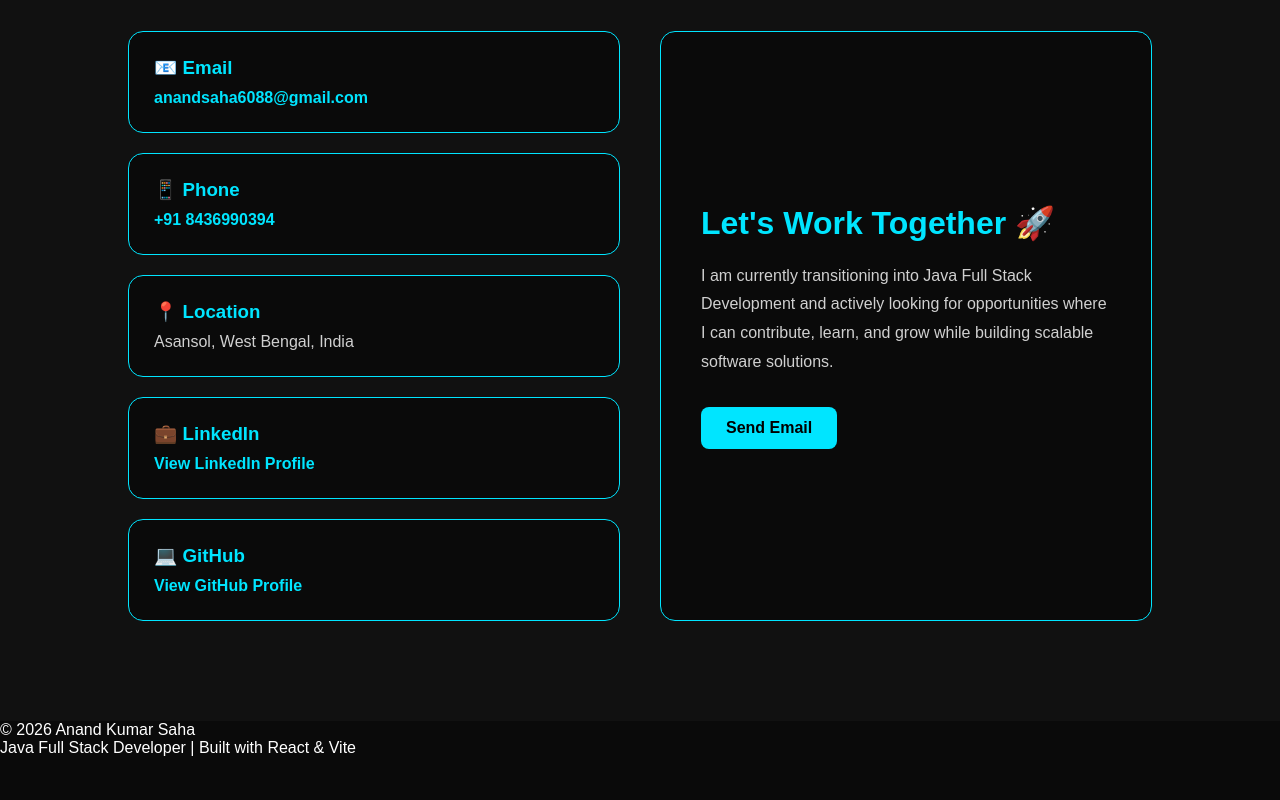
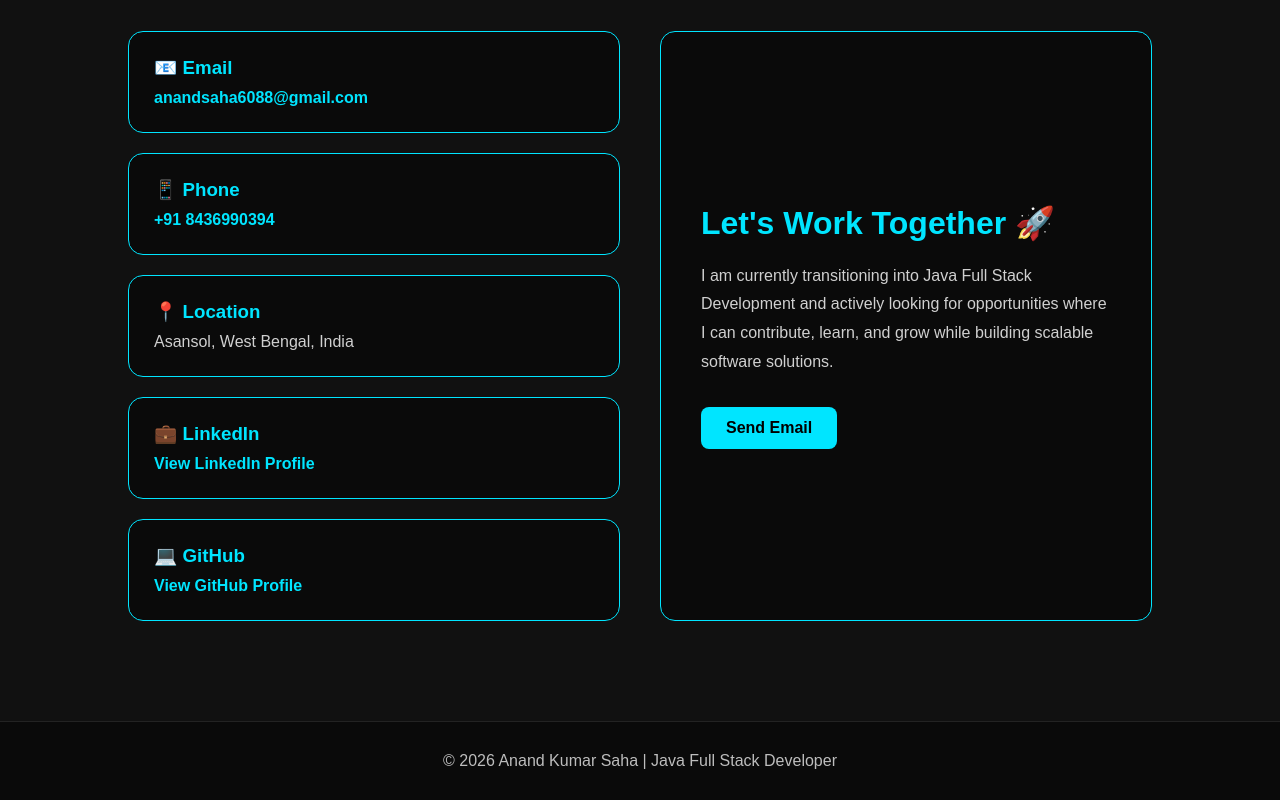
Before and after one commit to mohitkr56/anand-kumar-saha-portfolio, a React (Vite) app: page / in a window 1280 px wide. Shown: the part 5075-5875 px from the top of the page. Before the commit the page ends 5832 px from the top, so only its background shows below. Built offline with nearby package versions, Linux system fonts and the light colour scheme.

Commit message:
Added footer and updated portfolio

```diff
--- a/src/App.css
+++ b/src/App.css
@@ -729,3 +729,16 @@ body {
 .skill-card:last-child{
   grid-column:2/3;
 }
+
+/* ================= FOOTER ================= */
+.footer{
+  background:#0a0a0a;
+  padding:25px;
+  border-top:1px solid rgba(255,255,255,0.1);
+  text-align:center;
+}
+
+.footer p{
+  margin:5px 0;
+  color:#bdbdbd;
+}
--- a/src/components/Footer.jsx
+++ b/src/components/Footer.jsx
@@ -1,9 +1,8 @@
 function Footer() {
   return (
     <footer className="footer">
-      <p>© 2026 Anand Kumar Saha</p>
-      <p>Java Full Stack Developer | Built with React & Vite</p>
-    </footer>
+  <p>© 2026 Anand Kumar Saha | Java Full Stack Developer</p>
+</footer>
   );
 }
 
```
